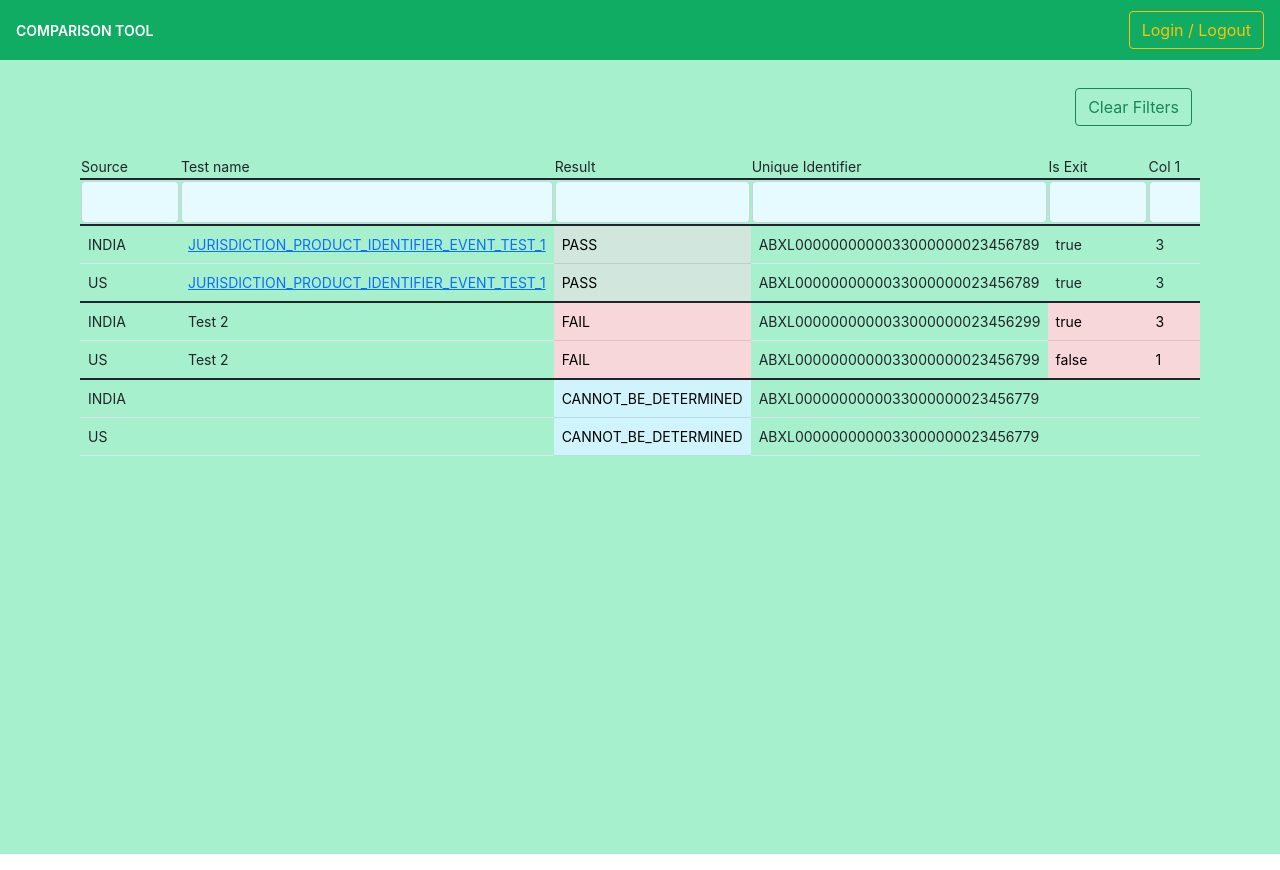
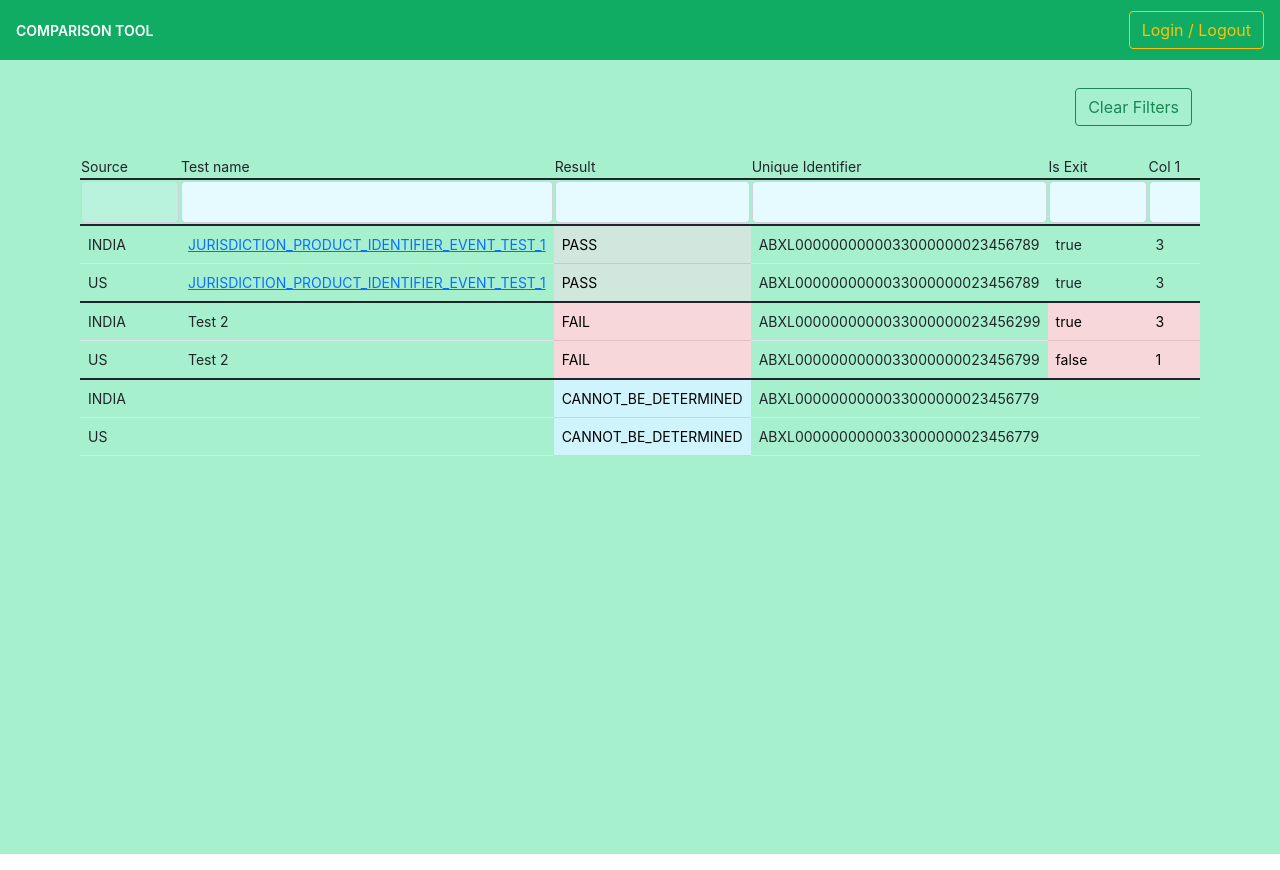
Before and after one commit to pks9862728888/angular-container-demo-helm, an Angular app: page / in a window 1280 px wide. Built offline with nearby package versions, Linux system fonts and the light colour scheme.

Commit message:
Implemented disabling of input

```diff
--- a/src/app/table/table.component.css
+++ b/src/app/table/table.component.css
@@ -6,3 +6,7 @@
 .input {
     background-color: rgb(230, 251, 255);
 }
+
+.input-disabled {
+    background-color: rgba(230, 251, 255, 0.3);
+}
--- a/src/app/table/table.component.html
+++ b/src/app/table/table.component.html
@@ -4,7 +4,7 @@
     </thead>
     <thead>
         <td *ngFor="let filter of appliedFilters; let idx=index;">
-            <input type="text" class="form-control input" [(ngModel)]="filter.key" (change)="applyFilter($event, idx)"  />
+            <input type="text" class="form-control input" [ngClass]="idx == 0 ? 'input-disabled' : ''" [(ngModel)]="filter.key" (change)="applyFilter($event, idx)" [disabled]="idx == 0"  />
         </td>
     </thead>
     <tbody *ngFor="let rowGroup of data.filteredData">
```
